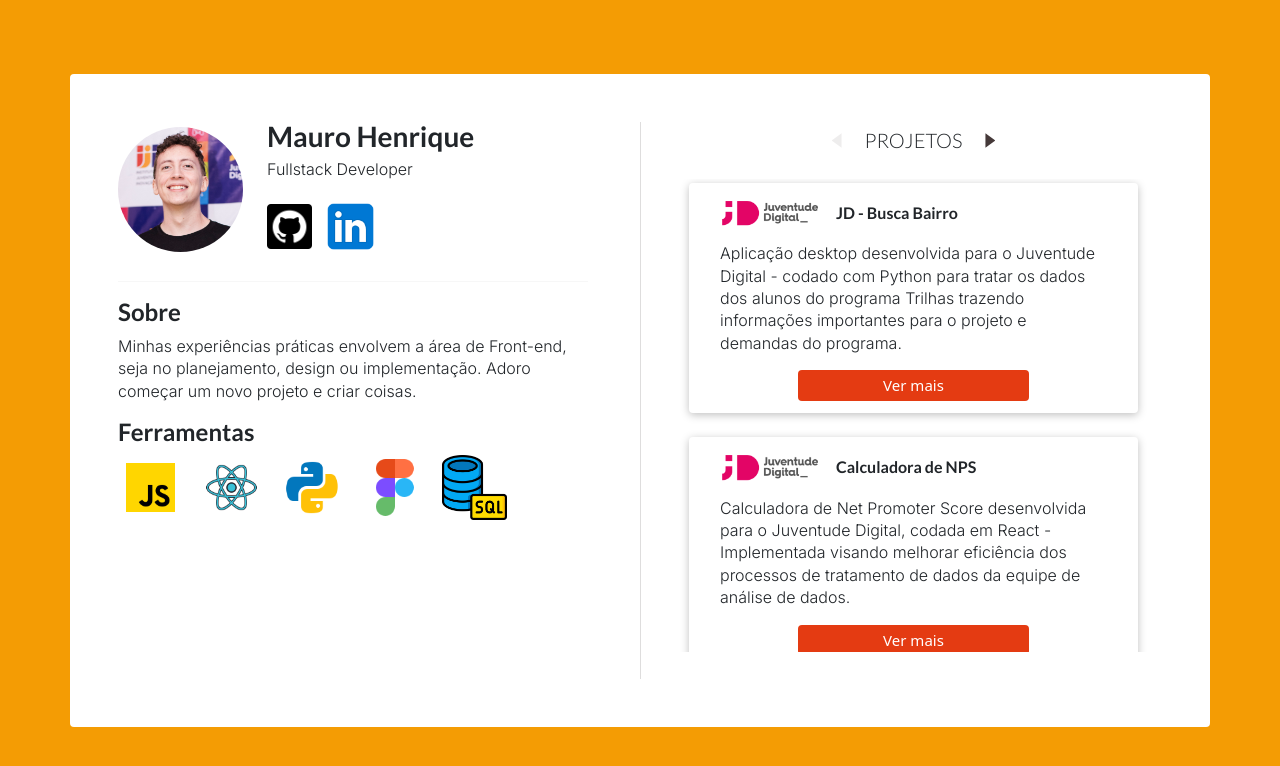
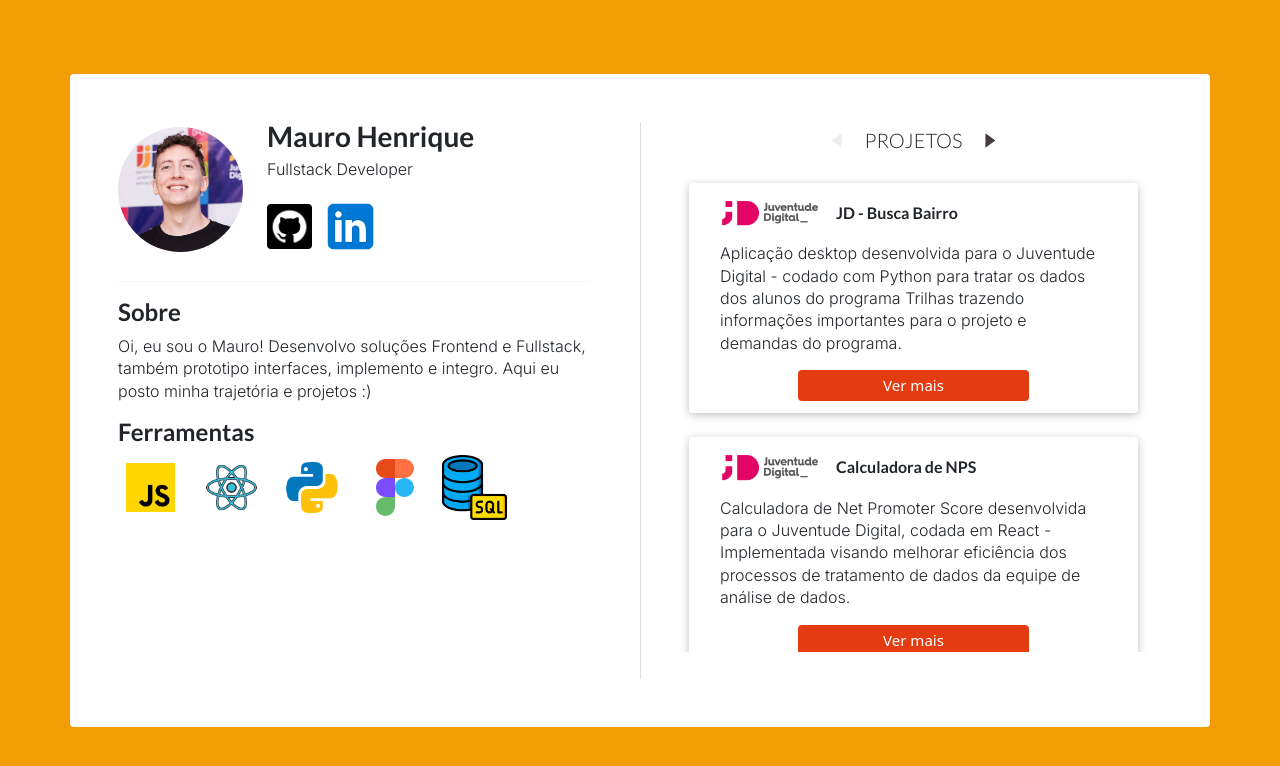
Before and after one commit to mauro-n/portfolio-devmaurohenrique, a React (Vite) app: page / in a window 1280 px wide. Shown: the top 766 px of the page. Built offline with nearby package versions, Linux system fonts and the light colour scheme.

Commit message:
Modified the welcome message

```diff
--- a/src/pages/HomePage/index.tsx
+++ b/src/pages/HomePage/index.tsx
@@ -51,7 +51,7 @@
                     Sobre
                 </Heading>
                 <Text className="mt-2 pe-5">
-                    Minhas experiências práticas envolvem a área de Front-end, seja no planejamento, design ou implementação. Adoro começar um novo projeto e criar coisas.
+                Oi, eu sou o Mauro! Desenvolvo soluções Frontend e Fullstack, também prototipo interfaces, implemento e integro. Aqui eu posto minha trajetória e projetos :)
                 </Text>
                 <Heading as='h2' size={2}>
                     Ferramentas
```
